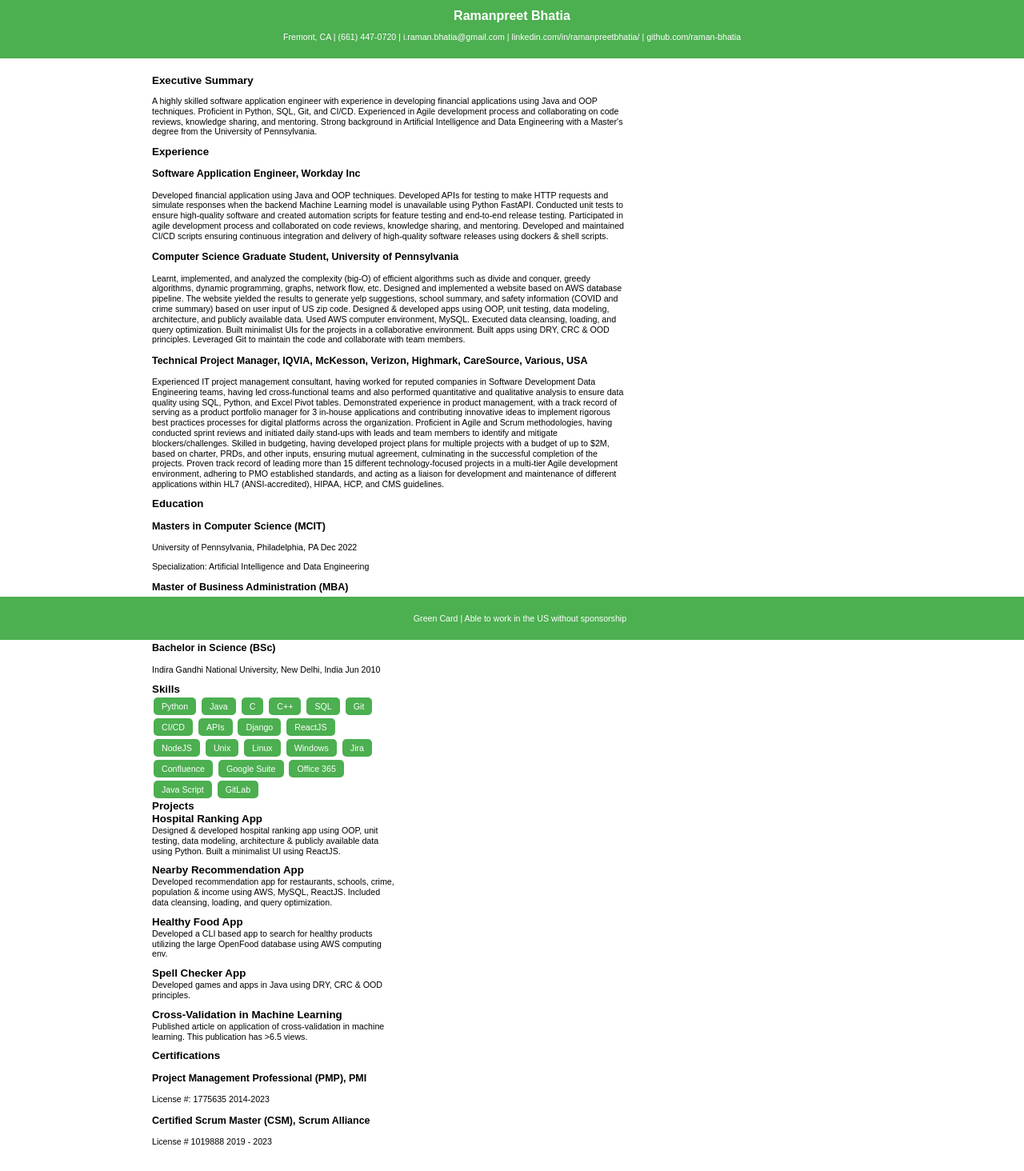
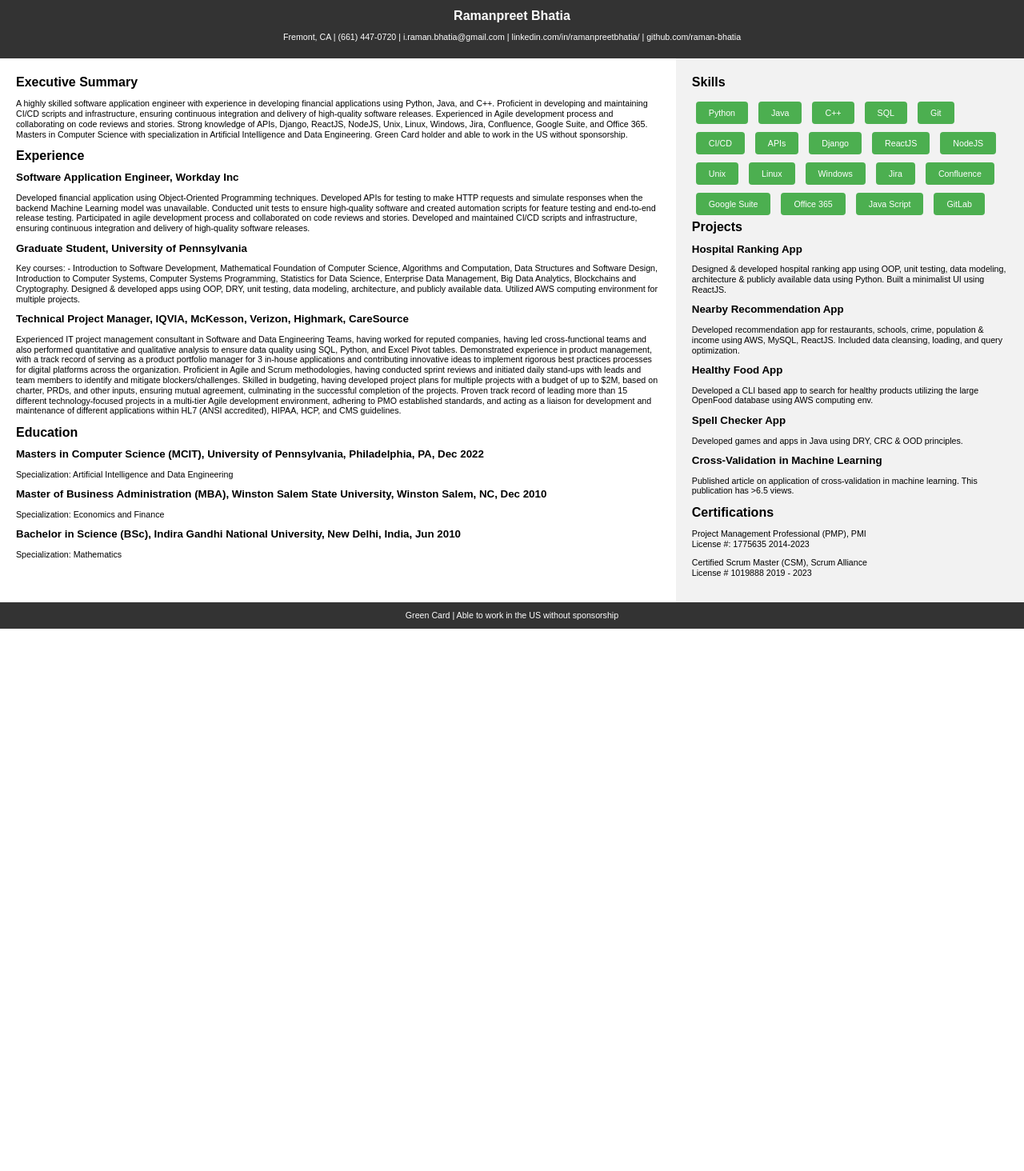
Before and after one commit to raman-bhatia/resume_builder, a plain HTML site: page index.html in a window 1280 px wide. Shown: the whole page at 80% size. After the commit the page ends 800 px from the top, so only its background shows below. Drawn offline with Linux system fonts and the light colour scheme.

Commit message:
make it more user friendly

```diff
--- a/index.html
+++ b/index.html
@@ -1,7 +1,6 @@
 <!DOCTYPE html>
 <html>
 <head>
-	<meta charset="UTF-8">
 	<title>Ramanpreet Bhatia - Resume</title>
 	<style>
 		body {
@@ -14,111 +13,85 @@
 		h1 {
 			font-size: 12pt;
 			font-weight: bold;
-			margin: 0;
-			padding: 0;
-			text-align: center;
+			margin: 0 0 10px;
 		}
 		h2 {
 			font-size: 10pt;
 			font-weight: bold;
-			margin: 0;
-			padding: 0;
+			margin: 10px 0;
 		}
 		.container {
 			display: flex;
 			flex-wrap: wrap;
-			margin: 0 auto;
-			max-width: 900px;
-			padding: 20px;
+			width: 100%;
 		}
 		.left-column {
-			flex: 0 0 66%;
-			padding-right: 20px;
+			flex: 1;
+			padding: 20px;
+			box-sizing: border-box;
 		}
 		.right-column {
 			flex: 0 0 34%;
+			background-color: #f2f2f2;
+			padding: 20px;
+			box-sizing: border-box;
 		}
 		.button {
+			display: inline-block;
 			background-color: #4CAF50;
+			color: white;
+			padding: 8px 16px;
+			margin: 5px;
 			border: none;
-			color: white;
-			padding: 5px 10px;
+			border-radius: 4px;
+			cursor: pointer;
+			font-size: 8pt;
 			text-align: center;
 			text-decoration: none;
-			display: inline-block;
-			font-size: 8pt;
-			margin: 2px;
-			cursor: pointer;
-			border-radius: 5px;
+			white-space: nowrap;
 		}
-		.header {
-			background-color: #4CAF50;
+		.button:hover {
+			background-color: #3e8e41;
+		}
+		header, footer {
+			background-color: #333;
 			color: white;
 			padding: 10px;
 			text-align: center;
 		}
-		.footer {
-			background-color: #4CAF50;
-			color: white;
-			padding: 10px;
-			text-align: center;
-			position: absolute;
-			bottom: 0;
-			width: 100%;
-		}
-		.clearfix::after {
-			content: "";
-			clear: both;
-			display: table;
-		}
-		.project {
-			margin-bottom: 10px;
-		}
-		.project h3 {
+		header h1, footer p {
 			margin: 0;
-			padding: 0;
-			font-size: 10pt;
-			font-weight: bold;
-		}
-		.project p {
-			margin: 0;
-			padding: 0;
-			font-size: 8pt;
 		}
 	</style>
 </head>
 <body>
-	<div class="header">
+	<header>
 		<h1>Ramanpreet Bhatia</h1>
 		<p>Fremont, CA | (661) 447-0720 | i.raman.bhatia@gmail.com | linkedin.com/in/ramanpreetbhatia/ | github.com/raman-bhatia</p>
-	</div>
+	</header>
 	<div class="container">
 		<div class="left-column">
-			<h2>Executive Summary</h2>
-			<p>A highly skilled software application engineer with experience in developing financial applications using Java and OOP techniques. Proficient in Python, SQL, Git, and CI/CD. Experienced in Agile development process and collaborating on code reviews, knowledge sharing, and mentoring. Strong background in Artificial Intelligence and Data Engineering with a Master's degree from the University of Pennsylvania. </p>
-			<h2>Experience</h2>
-			<h3>Software Application Engineer, Workday Inc</h3>
-			<p>Developed financial application using Java and OOP techniques. Developed APIs for testing to make HTTP requests and simulate responses when the backend Machine Learning model is unavailable using Python FastAPI. Conducted unit tests to ensure high-quality software and created automation scripts for feature testing and end-to-end release testing. Participated in agile development process and collaborated on code reviews, knowledge sharing, and mentoring. Developed and maintained CI/CD scripts ensuring continuous integration and delivery of high-quality software releases using dockers & shell scripts.</p>
-			<h3>Computer Science Graduate Student, University of Pennsylvania</h3>
-			<p>Learnt, implemented, and analyzed the complexity (big-O) of efficient algorithms such as divide and conquer, greedy algorithms, dynamic programming, graphs, network flow, etc. Designed and implemented a website based on AWS database pipeline. The website yielded the results to generate yelp suggestions, school summary, and safety information (COVID and crime summary) based on user input of US zip code. Designed & developed apps using OOP, unit testing, data modeling, architecture, and publicly available data. Used AWS computer environment, MySQL. Executed data cleansing, loading, and query optimization. Built minimalist UIs for the projects in a collaborative environment. Built apps using DRY, CRC & OOD principles. Leveraged Git to maintain the code and collaborate with team members.</p>
-			<h3>Technical Project Manager, IQVIA, McKesson, Verizon, Highmark, CareSource, Various, USA</h3>
-			<p>Experienced IT project management consultant, having worked for reputed companies in Software Development Data Engineering teams, having led cross-functional teams and also performed quantitative and qualitative analysis to ensure data quality using SQL, Python, and Excel Pivot tables. Demonstrated experience in product management, with a track record of serving as a product portfolio manager for 3 in-house applications and contributing innovative ideas to implement rigorous best practices processes for digital platforms across the organization. Proficient in Agile and Scrum methodologies, having conducted sprint reviews and initiated daily stand-ups with leads and team members to identify and mitigate blockers/challenges. Skilled in budgeting, having developed project plans for multiple projects with a budget of up to $2M, based on charter, PRDs, and other inputs, ensuring mutual agreement, culminating in the successful completion of the projects. Proven track record of leading more than 15 different technology-focused projects in a multi-tier Agile development environment, adhering to PMO established standards, and acting as a liaison for development and maintenance of different applications within HL7 (ANSI-accredited), HIPAA, HCP, and CMS guidelines.</p>
-			<h2>Education</h2>
-			<h3>Masters in Computer Science (MCIT)</h3>
-			<p>University of Pennsylvania, Philadelphia, PA Dec 2022</p>
+			<h1>Executive Summary</h1>
+			<p>A highly skilled software application engineer with experience in developing financial applications using Python, Java, and C++. Proficient in developing and maintaining CI/CD scripts and infrastructure, ensuring continuous integration and delivery of high-quality software releases. Experienced in Agile development process and collaborating on code reviews and stories. Strong knowledge of APIs, Django, ReactJS, NodeJS, Unix, Linux, Windows, Jira, Confluence, Google Suite, and Office 365. Masters in Computer Science with specialization in Artificial Intelligence and Data Engineering. Green Card holder and able to work in the US without sponsorship.</p>
+			<h1>Experience</h1>
+			<h2>Software Application Engineer, Workday Inc</h2>
+			<p>Developed financial application using Object-Oriented Programming techniques. Developed APIs for testing to make HTTP requests and simulate responses when the backend Machine Learning model was unavailable. Conducted unit tests to ensure high-quality software and created automation scripts for feature testing and end-to-end release testing. Participated in agile development process and collaborated on code reviews and stories. Developed and maintained CI/CD scripts and infrastructure, ensuring continuous integration and delivery of high-quality software releases.</p>
+			<h2>Graduate Student, University of Pennsylvania</h2>
+			<p>Key courses: - Introduction to Software Development, Mathematical Foundation of Computer Science, Algorithms and Computation, Data Structures and Software Design, Introduction to Computer Systems, Computer Systems Programming, Statistics for Data Science, Enterprise Data Management, Big Data Analytics, Blockchains and Cryptography. Designed & developed apps using OOP, DRY, unit testing, data modeling, architecture, and publicly available data. Utilized AWS computing environment for multiple projects.</p>
+			<h2>Technical Project Manager, IQVIA, McKesson, Verizon, Highmark, CareSource</h2>
+			<p>Experienced IT project management consultant in Software and Data Engineering Teams, having worked for reputed companies, having led cross-functional teams and also performed quantitative and qualitative analysis to ensure data quality using SQL, Python, and Excel Pivot tables. Demonstrated experience in product management, with a track record of serving as a product portfolio manager for 3 in-house applications and contributing innovative ideas to implement rigorous best practices processes for digital platforms across the organization. Proficient in Agile and Scrum methodologies, having conducted sprint reviews and initiated daily stand-ups with leads and team members to identify and mitigate blockers/challenges. Skilled in budgeting, having developed project plans for multiple projects with a budget of up to $2M, based on charter, PRDs, and other inputs, ensuring mutual agreement, culminating in the successful completion of the projects. Proven track record of leading more than 15 different technology-focused projects in a multi-tier Agile development environment, adhering to PMO established standards, and acting as a liaison for development and maintenance of different applications within HL7 (ANSI accredited), HIPAA, HCP, and CMS guidelines.</p>
+			<h1>Education</h1>
+			<h2>Masters in Computer Science (MCIT), University of Pennsylvania, Philadelphia, PA, Dec 2022</h2>
 			<p>Specialization: Artificial Intelligence and Data Engineering</p>
-			<h3>Master of Business Administration (MBA)</h3>
-			<p>Winston Salem State University, Winston Salem, NC Dec 2010</p>
+			<h2>Master of Business Administration (MBA), Winston Salem State University, Winston Salem, NC, Dec 2010</h2>
 			<p>Specialization: Economics and Finance</p>
-			<h3>Bachelor in Science (BSc)</h3>
-			<p>Indira Gandhi National University, New Delhi, India Jun 2010</p>
+			<h2>Bachelor in Science (BSc), Indira Gandhi National University, New Delhi, India, Jun 2010</h2>
+			<p>Specialization: Mathematics</p>
 		</div>
 		<div class="right-column">
-			<h2>Skills</h2>
-			<div class="clearfix">
+			<h1>Skills</h1>
 			<button class="button">Python</button>
 			<button class="button">Java</button>
-				<button class="button">C</button>
 			<button class="button">C++</button>
 			<button class="button">SQL</button>
 			<button class="button">Git</button>
@@ -126,8 +99,6 @@
 			<button class="button">APIs</button>
 			<button class="button">Django</button>
 			<button class="button">ReactJS</button>
-			</div>
-			<div class="clearfix">
 			<button class="button">NodeJS</button>
 			<button class="button">Unix</button>
 			<button class="button">Linux</button>
@@ -138,37 +109,24 @@
 			<button class="button">Office 365</button>
 			<button class="button">Java Script</button>
 			<button class="button">GitLab</button>
-			</div>
-			<h2>Projects</h2>
-			<div class="project">
-				<h3>Hospital Ranking App</h3>
+			<h1>Projects</h1>
+			<h2>Hospital Ranking App</h2>
 			<p>Designed & developed hospital ranking app using OOP, unit testing, data modeling, architecture & publicly available data using Python. Built a minimalist UI using ReactJS.</p>
-			</div>
-			<div class="project">
-				<h3>Nearby Recommendation App</h3>
+			<h2>Nearby Recommendation App</h2>
 			<p>Developed recommendation app for restaurants, schools, crime, population & income using AWS, MySQL, ReactJS. Included data cleansing, loading, and query optimization.</p>
-			</div>
-			<div class="project">
-				<h3>Healthy Food App</h3>
+			<h2>Healthy Food App</h2>
 			<p>Developed a CLI based app to search for healthy products utilizing the large OpenFood database using AWS computing env.</p>
-			</div>
-			<div class="project">
-				<h3>Spell Checker App</h3>
+			<h2>Spell Checker App</h2>
 			<p>Developed games and apps in Java using DRY, CRC & OOD principles.</p>
-			</div>
-			<div class="project">
-				<h3>Cross-Validation in Machine Learning</h3>
+			<h2>Cross-Validation in Machine Learning</h2>
 			<p>Published article on application of cross-validation in machine learning. This publication has >6.5 views.</p>
-			</div>
-			<h2>Certifications</h2>
-			<h3>Project Management Professional (PMP), PMI</h3>
-			<p>License #: 1775635 2014-2023</p>
-			<h3>Certified Scrum Master (CSM), Scrum Alliance</h3>
-			<p>License # 1019888 2019 - 2023</p>
+			<h1>Certifications</h1>
+			<p>Project Management Professional (PMP), PMI<br>License #: 1775635 2014-2023</p>
+			<p>Certified Scrum Master (CSM), Scrum Alliance<br>License # 1019888 2019 - 2023</p>
 		</div>
 	</div>
-	<div class="footer">
+	<footer>
 		<p>Green Card | Able to work in the US without sponsorship</p>
-	</div>
+	</footer>
 </body>
 </html>
```
Also changed, not shown: 2 other files. Lines whose indentation alone changed are shown as unchanged.
